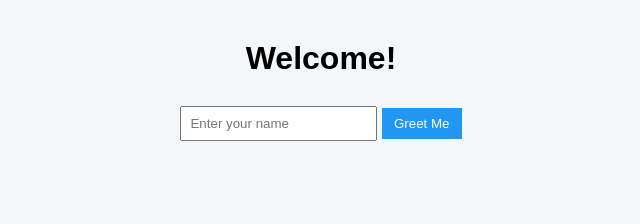
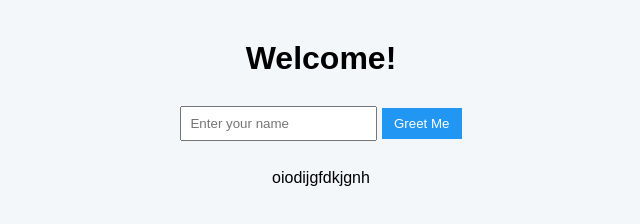
Before and after one commit to krutika12-pawar/GitVersionControl, a plain HTML site: page index.html in a window 1280 px wide. Shown: the whole page, without its empty margins (319-959 px from the left). Drawn offline with Linux system fonts and the light colour scheme.

Commit message:
new feature

```diff
--- a/index.html
+++ b/index.html
@@ -10,6 +10,7 @@
         <input type="text" id="nameInput" placeholder="Enter your name">
         <button onclick="showGreeting()">Greet Me</button>
         <p id="greetingMessage"></p>
+        oiodijgfdkjgnh
         <script src="script.js"></script>
     </body>
 </html>
```
